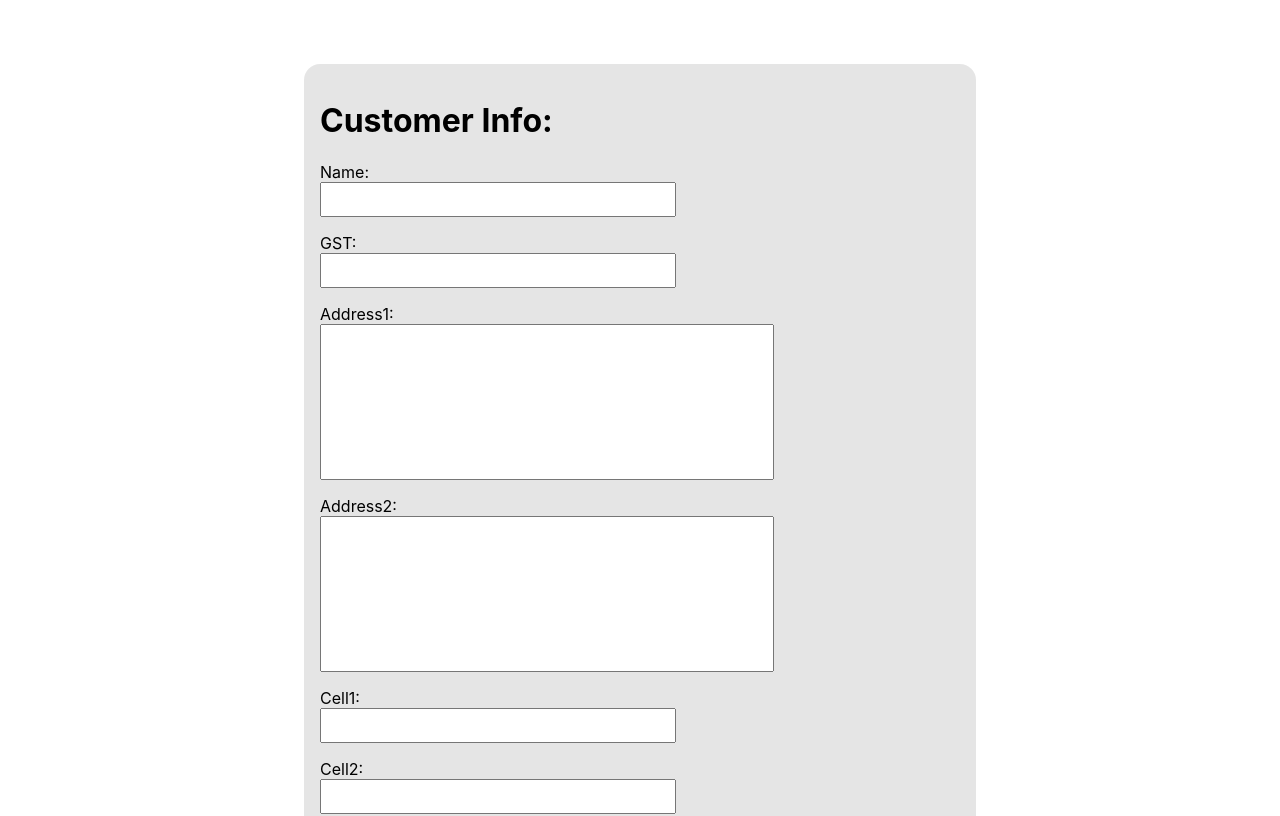
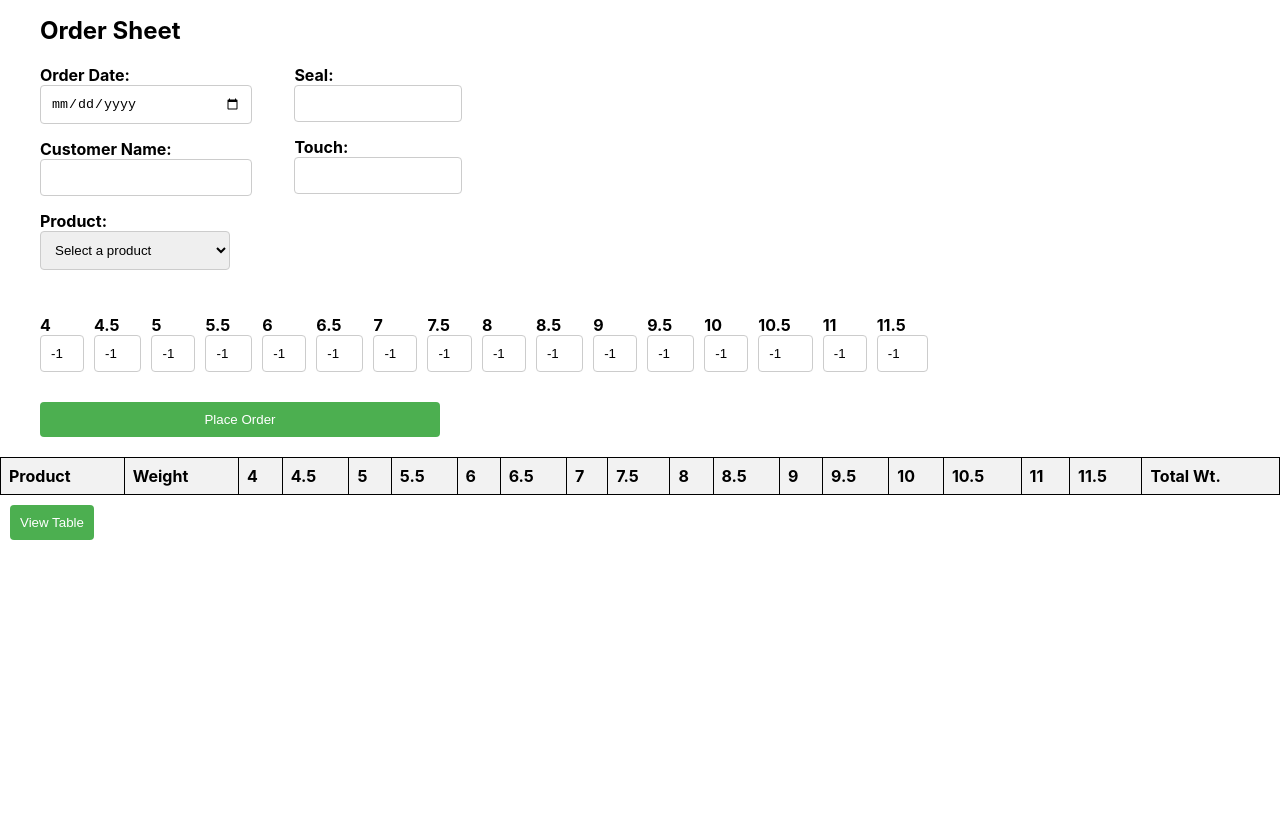
Before and after one commit to Shank0071/customermaster, a React (Create React App) app: page / in a window 1280 px wide. Shown: the top 816 px of the page. Built offline with nearby package versions, Linux system fonts and the light colour scheme.

Commit message:
OrderSheetAdded

```diff
--- a/src/App.js
+++ b/src/App.js
@@ -1,10 +1,14 @@
 import NewCustomerForm from './components/NewCustomerForm';
+import OrderSheet from './components/OrderSheet';
 import './App.css';
 
 function App() {
+
+
   return (
     <div className="App">
-      <NewCustomerForm />
+      {/* <NewCustomerForm /> */}
+      <OrderSheet />
     </div>
   );
 }
--- /dev/null
+++ b/src/components/OrderSheet.css
@@ -0,0 +1,113 @@
+h1 {
+    font-size: 24px;
+    margin-bottom: 20px;
+    margin-left: 40px;
+  }
+
+  form {
+    display: flex;
+    flex-direction: column;
+    max-width: 400px;
+    /* margin: 0 auto; */
+    margin-left: 40px;
+  }
+
+  form div {
+    margin-bottom: 15px;
+  }
+
+  label {
+    font-weight: bold;
+    margin-bottom: 5px;
+  }
+
+  input[type="text"],
+  input[type="number"],
+  input[type="date"] {
+    width: 100%;
+    padding: 10px;
+    border: 1px solid #ccc;
+    border-radius: 4px;
+  }
+
+  button[type="submit"] {
+    width: 100%;
+    padding: 10px;
+    background-color: #4caf50;
+    color: #fff;
+    border: none;
+    border-radius: 4px;
+    cursor: pointer;
+  }
+
+  .btn {
+    width: max-content;
+    padding: 10px;
+    background-color: #4caf50;
+    color: #fff;
+    border: none;
+    border-radius: 4px;
+    cursor: pointer;
+    margin: 10px
+  }
+
+  button[type="submit"]:hover {
+    background-color: #45a049;
+  }
+
+  .btn:hover {
+    background-color: #45a049;
+  }
+
+  table {
+    width: 100%;
+    border-collapse: collapse;
+    margin-top: 20px;
+  }
+
+  table th,
+  table td {
+    border: 1px solid black;
+    padding: 8px;
+    text-align: left;
+  }
+
+  table th {
+    background-color: #f2f2f2;
+  }
+
+
+input[type="text"],
+input[type="number"],
+select,
+input[type="date"] {
+  width: 100%;
+  padding: 10px;
+  border: 1px solid #ccc;
+  border-radius: 4px;
+}
+
+.sizes {
+    display: flex;
+    gap: 2rem;
+}
+
+.topview {
+  display: flex;
+  gap: 4rem;
+}
+
+input[type="number"]::-webkit-inner-spin-button,
+input[type="number"]::-webkit-outer-spin-button {
+  -webkit-appearance: none;
+  margin: 0;
+  display: none;
+}
+
+input[type="number"] {
+  -moz-appearance: textfield; /* Firefox */
+}
+
+.order_summary {
+  margin-left: 40px;
+}
--- /dev/null
+++ b/src/components/OrderSheet.js
@@ -0,0 +1,299 @@
+import React, { useState, useReducer } from 'react';
+import Sizes from './Sizes';
+import "./OrderSheet.css";
+
+
+const products = {
+    skPlainMugappu: 70,
+    skKeelArumbuMugappu: 80,
+    sk2SideArumbuMugappu: 90,
+    skOttuMuthuMugappu: 85,
+    skLineSalangai: 150
+}
+
+const initial = {
+    4: -1,
+    4.5: -1,
+    5: -1,
+    5.5: -1,
+    6: -1,
+    6.5: -1,
+    7: -1,
+    7.5: -1,
+    8: -1,
+    8.5: -1,
+    9: -1,
+    9.5: -1,
+    10: -1,
+    10.5: -1,
+    11: -1,
+    11.5: -1
+  }
+
+const reducer = (state, action) => {
+    switch (action.type) {
+      case 'UPDATE_VALUES':
+        return { ...state, ...action.payload };
+      case 'RESET':
+        return initial;
+      default:
+        return state;
+    }
+  };
+
+
+const OrderSheet = () => {
+  const [orders, setOrders] = useState([]);
+  const [customerName, setCustomerName] = useState('');
+  const [product, setProduct] = useState('');
+  const [quantity, setQuantity] = useState('');
+  const [orderDate, setOrderDate] = useState('');
+  const [seal, setSeal] = useState("");
+  const [touch, setTouch] = useState("");
+  const [totWeights, setTotWeights] = useState([]);
+  const [viewTable, setViewTable] = useState(false);
+
+  const initialState = {
+    4: -1,
+    4.5: -1,
+    5: -1,
+    5.5: -1,
+    6: -1,
+    6.5: -1,
+    7: -1,
+    7.5: -1,
+    8: -1,
+    8.5: -1,
+    9: -1,
+    9.5: -1,
+    10: -1,
+    10.5: -1,
+    11: -1,
+    11.5: -1
+  }
+
+
+  const [state, dispatch] = useReducer(reducer, initialState)
+
+  const handleChange = (event) => {
+    const { name, value } = event.target;
+    dispatch({ type: 'UPDATE_VALUES', payload: { [name]: value } });
+  };
+
+  const handleSubmit = (event) => {
+    event.preventDefault();
+    const newOrder = {
+      id: orders.length + 1,
+      customerName,
+      product,
+      touch,
+      seal,
+      quantity,
+      orderDate,
+      4: state[4],
+      4.5: state[4.5],
+      5: state[5],
+      5.5: state[5.5],
+      6: state[6],
+      6.5: state[6.5],
+      7: state[7],
+      7.5: state[7.5],
+      8: state[8],
+      8.5: state[8.5],
+      9: state[9],
+      9.5: state[9.5],
+      10: state[10],
+      10.5: state[10.5],
+      11: state[11],
+      11.5: state[11.5]
+    };
+
+    let index = 4;
+    let weight = 0;
+    for(let i=4; i<20; i++) {
+      console.log("indd", index)
+      weight += (products[newOrder["product"]]/10)*((+newOrder[index]) * index)
+      index += 0.5
+    }
+
+
+    newOrder.weight = weight
+    setTotWeights([...totWeights, weight])
+    console.log(totWeights)
+    setOrders([...orders, newOrder]);
+    // Reset form fields
+    // setCustomerName('');
+    setProduct('');
+    // setQuantity('');
+    // setOrderDate('');
+    // setTouch("");
+    // setSeal("");
+    dispatch({ type: "RESET", payload: initialState })
+  };
+
+  const handlePrint = () => {
+    window.print()
+    setCustomerName('');
+    setProduct('');
+    setQuantity('');
+    setOrderDate('');
+    setTouch("");
+    setSeal("");
+
+  }
+
+
+  return (
+    <div>
+     {!viewTable &&
+      (<div>
+      <h1>Order Sheet</h1>
+      <form onSubmit={handleSubmit}>
+        <div className='topview'>
+          <div>
+            <div>
+              <label htmlFor="order-date">Order Date:</label>
+              <input
+                type="date"
+                id="order-date"
+                value={orderDate}
+                onChange={(e) => setOrderDate(e.target.value)}
+                required
+              />
+            </div>
+            <div>
+              <label htmlFor="customer-name">Customer Name:</label>
+              <input
+                type="text"
+                id="customer-name"
+                value={customerName}
+                onChange={(e) => setCustomerName(e.target.value)}
+                required
+              />
+            </div>
+            <div className="form-group">
+              <label htmlFor="product">Product:</label>
+              <select
+                id="product"
+                name="product"
+                value={product}
+                onChange={(e) => setProduct(e.target.value)}
+                required
+              >
+
+                <option value="">Select a product</option>
+                <option value="skPlainMugappu">SK Plain Mugappu</option>
+                <option value="skKeelArumbuMugappu">SK Keel Arumbu Mugappu</option>
+                <option value="sk2SideArumbuMugappu">SK 2-side Arumbu Mugappu</option>
+                <option value="skOttuMuthuMugappu">SK Ottu Muthu Mugappu</option>
+                <option value="skLineSalangai">SK Line Salangai</option>
+
+              </select>
+            </div>
+          </div>
+
+          <div>
+            <div>
+              <label htmlFor="seal">Seal:</label>
+              <input
+                type="text"
+                id="seal"
+                value={seal}
+                onChange={(e) => setSeal(e.target.value)}
+                required
+              />
+            </div>
+            <div>
+              <label htmlFor="touch">Touch:</label>
+              <input
+                type="text"
+                id="touch"
+                value={touch}
+                onChange={(e) => setTouch(e.target.value)}
+                required
+              />
+          </div>
+          </div>
+        </div>
+
+
+        <div className='sizes'>
+         {[4,4.5,5,5.5,6,6.5,7,7.5,8,8.5,9,9.5,10,10.5,11,11.5].map(s => (
+            <Sizes size={s} key={s} name={`${s}`} value={state[s]} handleChange={handleChange} />
+         ))}
+        </div>
+
+        <button type="submit">Place Order</button>
+      </form>
+
+      <table>
+        <thead>
+          <tr>
+            <th>Product</th>
+            <th>Weight</th>
+            {[4,4.5,5,5.5,6,6.5,7,7.5,8,8.5,9,9.5,10,10.5,11,11.5].map(s => (
+            <th key={s}>{s}</th>
+         ))}
+            <th>Total Wt.</th>
+          </tr>
+        </thead>
+        <tbody>
+          {orders.map((order) => (
+            <tr key={order.id}>
+              <td>{order.product}</td>
+              <td>{products[`${order.product}`]}</td>
+              {[4,4.5,5,5.5,6,6.5,7,7.5,8,8.5,9,9.5,10,10.5,11,11.5].map(s => (
+              <td key={s}>{order[s]}</td>
+         ))}
+              <td>{order.weight}</td>
+            </tr>
+          ))}
+        </tbody>
+      </table>
+      <button className='btn' onClick={() => setViewTable(prev => !prev)}>View Table</button>
+    </div>)
+  }
+
+    {viewTable && (
+      <div>
+        <h1>Customer Name: {customerName}</h1>
+        <div className='order_summary'>
+          <h3>Seal: {seal}</h3>
+          <h3>Touch: {touch}</h3>
+          <h3>Order Date: {orderDate}</h3>
+        </div>
+      <table>
+        <thead>
+          <tr>
+            <th>Product</th>
+            <th>Weight</th>
+            {[4,4.5,5,5.5,6,6.5,7,7.5,8,8.5,9,9.5,10,10.5,11,11.5].map(s => (
+            <th key={s}>{s}</th>
+         ))}
+            <th>Total Wt.</th>
+          </tr>
+        </thead>
+        <tbody>
+          {orders.map((order) => (
+            <tr key={order.id}>
+              <td>{order.product}</td>
+              <td>{products[`${order.product}`]}</td>
+              {[4,4.5,5,5.5,6,6.5,7,7.5,8,8.5,9,9.5,10,10.5,11,11.5].map(s => (
+              <td key={s}>{order[s]}</td>
+         ))}
+              <td>{order.weight}</td>
+            </tr>
+          ))}
+        </tbody>
+      </table>
+      <button className='btn' onClick={() => setViewTable(prev => !prev)}>View Order Sheet</button>
+      <button className='btn' onClick={handlePrint}>Print</button>
+      </div>
+    )}
+    </div>
+
+
+  );
+};
+
+export default OrderSheet;
--- /dev/null
+++ b/src/components/Sizes.js
@@ -0,0 +1,16 @@
+
+export default function Sizes({ size, name, value, handleChange }) {
+  return (
+    <div>
+        <label htmlFor="quantity">{ size }</label>
+        <input
+            type="number"
+            name={name}
+            value={value}
+            onChange={handleChange}
+            min="0"
+            required
+        />
+    </div>
+  )
+}
```
